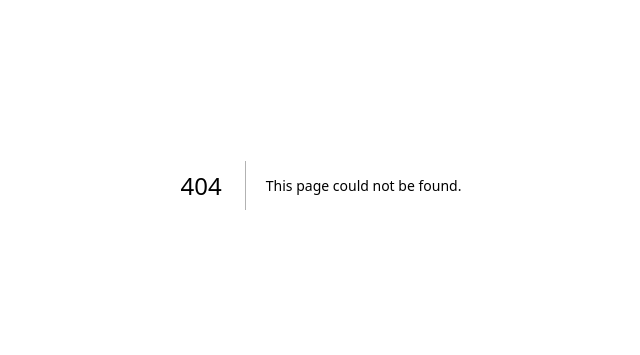
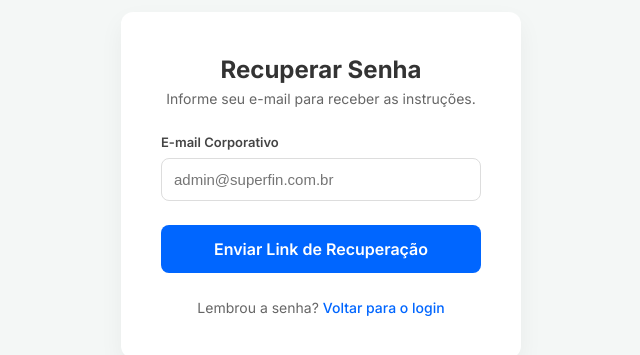
Before and after one commit to PabliitoxD/Backoffice, a Next.js app in the folder frontend/: page /forgot-password in a window 1280 px wide. Before the commit this address had no page. Shown: the part 215-570 px from the top of the page, without its empty margins (319-959 px from the left). Built offline with nearby package versions, Linux system fonts and the light colour scheme; no server answers.

Commit message:
feat: add forgot password link and recovery screen UI

```diff
--- /dev/null
+++ b/frontend/src/app/(auth)/forgot-password/page.tsx
@@ -0,0 +1,74 @@
+"use client";
+
+import { useState } from "react";
+import { API_URL } from "@/lib/api";
+import "../login/login.css"; // Reuse the same CSS
+
+export default function ForgotPasswordPage() {
+  const [email, setEmail] = useState("");
+  const [error, setError] = useState("");
+  const [success, setSuccess] = useState("");
+  const [isLoading, setIsLoading] = useState(false);
+
+  const handleRecover = async (e: React.FormEvent) => {
+    e.preventDefault();
+    setIsLoading(true);
+    setError("");
+    setSuccess("");
+
+    try {
+      const res = await fetch(`${API_URL}/auth/forgot-password`, {
+        method: "POST",
+        headers: { "Content-Type": "application/json" },
+        body: JSON.stringify({ email }),
+      });
+
+      const data = await res.json();
+
+      if (res.ok) {
+        setSuccess("Um link de recuperação foi enviado para o seu e-mail corporativo.");
+      } else {
+        setError(data.message || "Erro ao solicitar recuperação de senha.");
+      }
+    } catch (_err) {
+      // Mock integration for now if API endpoint doesn't exist yet
+      setSuccess("Simulação: Link de recuperação enviado com sucesso!");
+    } finally {
+      setIsLoading(false);
+    }
+  };
+
+  return (
+    <div className="auth-container">
+      <div className="auth-card">
+        <h2>Recuperar Senha</h2>
+        <p>Informe seu e-mail para receber as instruções.</p>
+
+        {error && <div className="auth-error">{error}</div>}
+        {success && <div className="auth-success">{success}</div>}
+
+        {!success && (
+          <form onSubmit={handleRecover} className="auth-form">
+            <div className="form-group">
+              <label>E-mail Corporativo</label>
+              <input
+                type="email"
+                value={email}
+                onChange={(e) => setEmail(e.target.value)}
+                required
+                placeholder="admin@superfin.com.br"
+              />
+            </div>
+            <button type="submit" className="btn-primary" disabled={isLoading}>
+              {isLoading ? 'Enviando...' : 'Enviar Link de Recuperação'}
+            </button>
+          </form>
+        )}
+
+        <div className="auth-footer">
+          Lembrou a senha? <a href="/login">Voltar para o login</a>
+        </div>
+      </div>
+    </div>
+  );
+}
--- a/frontend/src/app/(auth)/login/login.css
+++ b/frontend/src/app/(auth)/login/login.css
@@ -80,6 +80,12 @@
   border-color: #0066ff;
 }
 
+.form-footer {
+  text-align: right;
+  margin-top: -8px;
+  margin-bottom: 8px;
+}
+
 .btn-primary {
   background: #0066ff;
   color: white;
--- a/frontend/src/app/(auth)/login/page.tsx
+++ b/frontend/src/app/(auth)/login/page.tsx
@@ -61,6 +61,9 @@ export default function LoginPage() {
               placeholder="••••••••"
             />
           </div>
+          <div className="form-footer">
+            <a href="/forgot-password" style={{ fontSize: '0.85rem', color: 'var(--text-accent)' }}>Esqueceu a senha?</a>
+          </div>
           <button type="submit" className="btn-primary">Acessar</button>
         </form>
 
```
